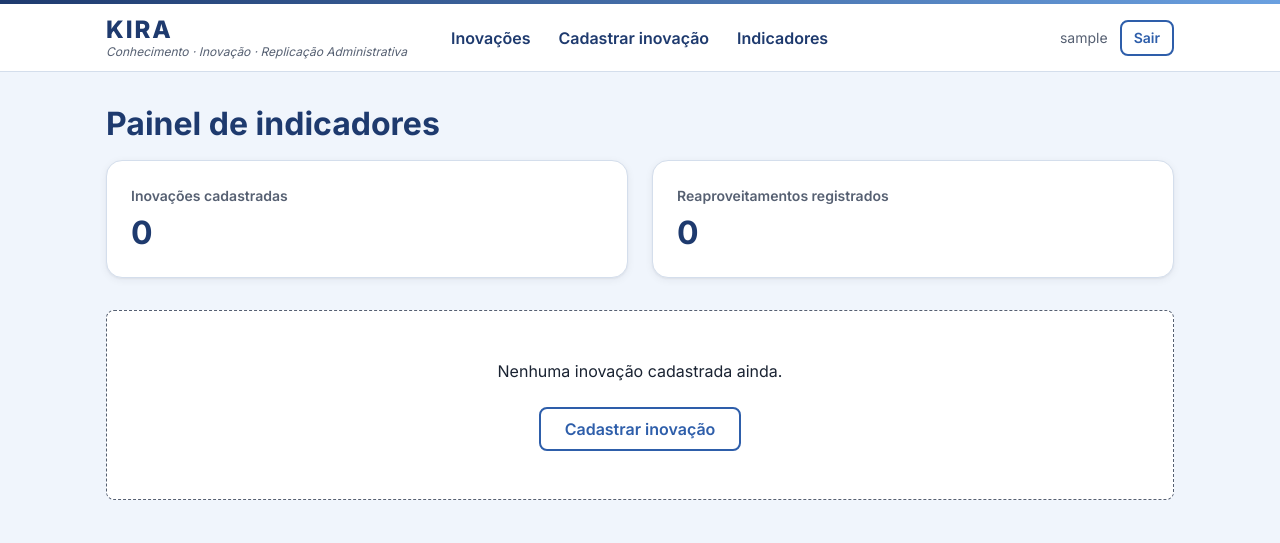
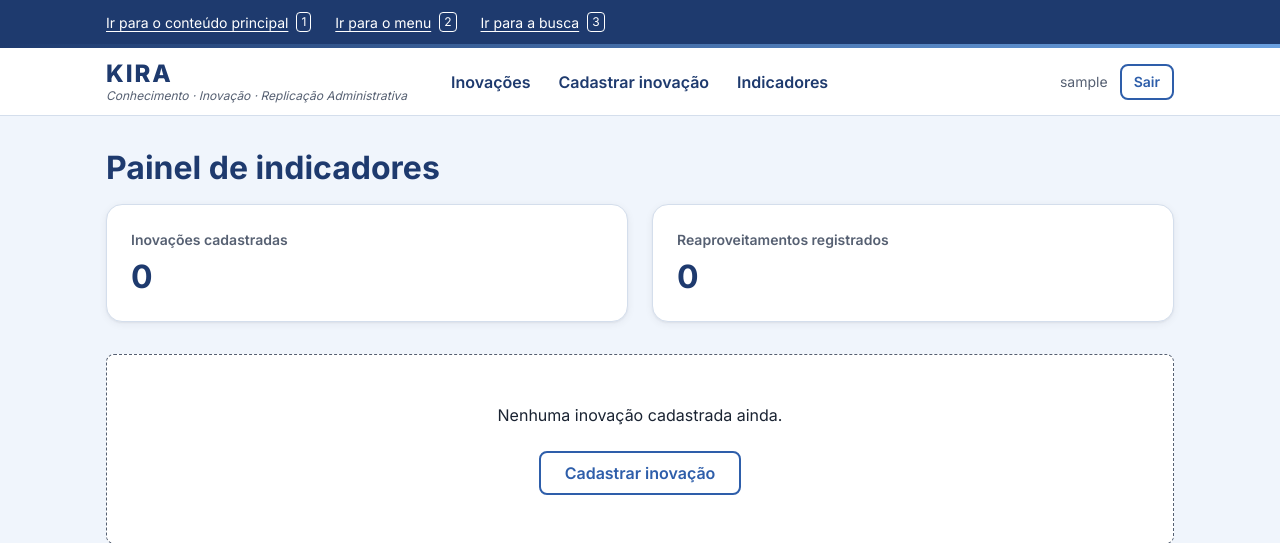
Before and after one commit to SofiaNascimento/kira-repositorio-inovacoes, a Django app: page /indicadores/ in a window 1280 px wide. Shown: the top 543 px of the page. Run offline with Django 5.2, Linux system fonts and the light colour scheme; the visitor is signed in with stand-in values (Sample User, id 1); data that the repository does not hold is empty.

Commit message:
feat(design): adiciona a barra de acessibilidade do eMAG
A barra antes do header traz o nav de atalhos (1 sempre; 2 e 3 so com sessao, com o kbd decorativo de cada numero) e a faixa da marca vira um div decorativo no lugar do header::before. RED-13, RED-14, RED-15, RED-21, RED-22, RED-41. 12 testes novos; 1099 passando; nenhum teste antigo alterado.

```diff
--- a/templates/base.html
+++ b/templates/base.html
@@ -10,8 +10,22 @@
   <style>{% include "kira.css" %}</style>
 </head>
 <body>
-  {# DS-03, WCAG 2.4.1: o primeiro elemento focavel da pagina. #}
-  <a class="pular" href="#conteudo">Ir para o conteúdo principal</a>
+  {# RED-13 a RED-15 (eMAG): barra fora do header (AD-015). O atalho 1 e o primeiro focavel (DS-03). #}
+  <div class="barra-acessibilidade">
+    <div class="container">
+      <nav aria-label="Atalhos de acessibilidade">
+        <ul>
+          <li><a href="#conteudo" accesskey="1">Ir para o conteúdo principal</a> <kbd aria-hidden="true">1</kbd></li>
+          {% if user.is_authenticated %}
+            <li><a href="#menu" accesskey="2">Ir para o menu</a> <kbd aria-hidden="true">2</kbd></li>
+            <li><a href="{{ busca_href }}" accesskey="3">Ir para a busca</a> <kbd aria-hidden="true">3</kbd></li>
+          {% endif %}
+        </ul>
+      </nav>
+    </div>
+  </div>
+  {# RED-21: faixa da marca, decorativa (some no alto contraste). #}
+  <div class="faixa-marca decorativo" aria-hidden="true"></div>
 
   <header>
     <div class="container cabecalho">
--- a/templates/kira.css
+++ b/templates/kira.css
@@ -111,18 +111,46 @@ a:hover { text-decoration-thickness: 2px; }
 
 /* --- Layout (§5) --------------------------------------------------------- */
 
-.pular {
-  position: absolute;
-  left: var(--space-4);
-  top: var(--space-2);
-  z-index: 10;
-  padding: var(--space-2) var(--space-4);
-  background: var(--surface);
-  border-radius: var(--raio);
-  box-shadow: var(--sombra);
-  transform: translateY(-200%);
+/* Barra de acessibilidade (§5.1, eMAG; RED-13, RED-22): atalhos visiveis sobre o navy,
+   fora do header (AD-015). O numero do atalho e um kbd decorativo ao lado do link. */
+.barra-acessibilidade {
+  background: var(--brand-navy);
+  color: var(--on-brand);
+  font-size: var(--fs-sm);
 }
-.pular:focus { transform: none; }
+.barra-acessibilidade ul {
+  display: flex;
+  flex-wrap: wrap;
+  gap: 0 var(--space-5);
+  margin: 0;
+  padding: 0;
+  list-style: none;
+}
+.barra-acessibilidade li { display: flex; align-items: center; gap: var(--space-2); }
+.barra-acessibilidade a {
+  display: inline-flex;
+  align-items: center;
+  min-height: 44px;
+  color: var(--on-brand);
+  text-underline-offset: 3px;
+}
+/* WCAG 2.4.7: o anel azul some no navy; na barra ele e branco. */
+.barra-acessibilidade :focus-visible { outline: 2px solid var(--on-brand); outline-offset: 2px; }
+.barra-acessibilidade kbd {
+  padding: 0 var(--space-1);
+  border: 1px solid var(--on-brand);
+  border-radius: 4px;
+  color: var(--on-brand);
+  font-family: inherit;
+  font-size: var(--fs-xs);
+  line-height: 1.5;
+}
+
+/* Faixa da marca (§1; RED-21): o gradiente nunca fica atras de texto. */
+.faixa-marca {
+  height: 4px;
+  background: var(--brand-gradient);
+}
 
 .container {
   width: 100%;
@@ -134,13 +162,6 @@ a:hover { text-decoration-thickness: 2px; }
 body > header {
   background: var(--surface);
   border-bottom: 1px solid var(--border);
-}
-/* Faixa da marca: o gradiente nunca fica atras de texto (§1). */
-body > header::before {
-  content: "";
-  display: block;
-  height: 4px;
-  background: var(--brand-gradient);
 }
 
 .cabecalho {
```
Also changed, not shown: inovacoes/tests/test_folha_v2.py (+53 -0 lines), nucleo/tests/conftest.py (added, +10 -0 lines), nucleo/tests/test_casca.py (+104 -0 lines), .specs/features/fundacao-do-redesign/spec.md, .specs/features/fundacao-do-redesign/tasks.md.
